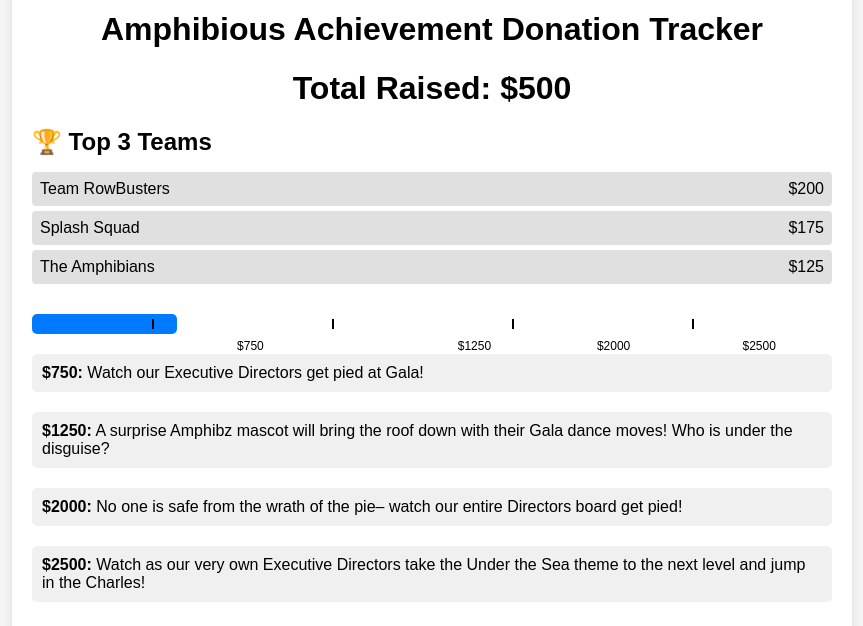
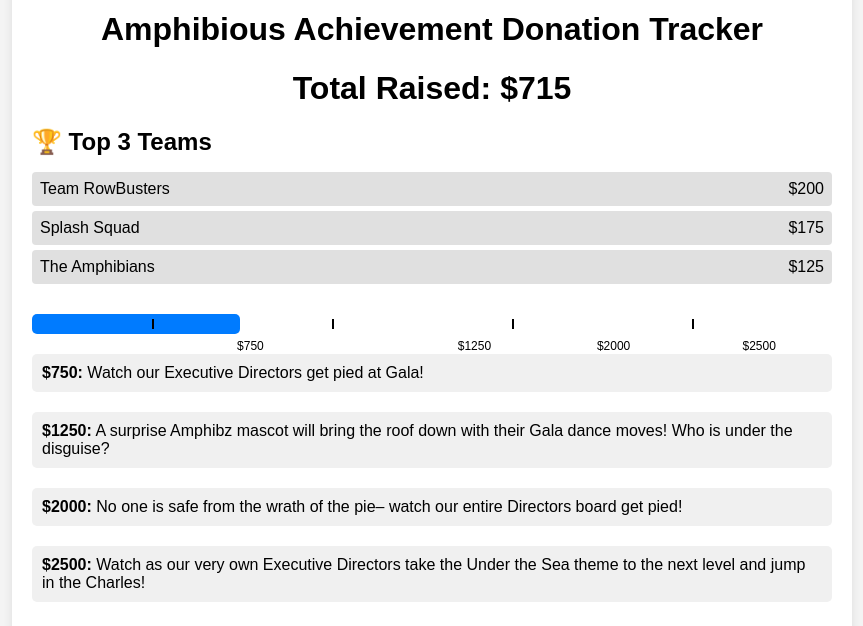
Before and after one commit to Jaybhan/Ergathon, a plain HTML site: page index.html in a window 1280 px wide. Shown: the part 140-766 px from the top of the page, without its empty margins (208-1071 px from the left). Drawn offline with Linux system fonts and the light colour scheme.

Commit message:
Update index.html

```diff
--- a/index.html
+++ b/index.html
@@ -112,22 +112,26 @@
   </div>
 
   <script>
-    // Top 3 team donations (replace these values with real data)
-    const topTeams = [
+    // All team donations (expand this list as needed)
+    const allTeams = [
       { name: "Team RowBusters", amount: 200 },
       { name: "Splash Squad", amount: 175 },
-      { name: "The Amphibians", amount: 125 }
+      { name: "The Amphibians", amount: 125 },
+      { name: "Erg Warriors", amount: 90 },
+      { name: "Fast Frogs", amount: 75 },
+      { name: "RowBots", amount: 50 }
     ];
 
     const maxamt = 2750;
 
-    // Calculate total
-    const total = topTeams.reduce((sum, team) => sum + team.amount, 0);
-
-    // Update total amount display
+    // Calculate total from all teams
+    const total = allTeams.reduce((sum, team) => sum + team.amount, 0);
     document.getElementById("total-amount").textContent = total;
 
-    // Update team list
+    // Get top 3 teams
+    const topTeams = [...allTeams].sort((a, b) => b.amount - a.amount).slice(0, 3);
+
+    // Render top 3 teams
     const teamList = document.getElementById("team-list");
     topTeams.forEach(team => {
       const li = document.createElement("li");
```
